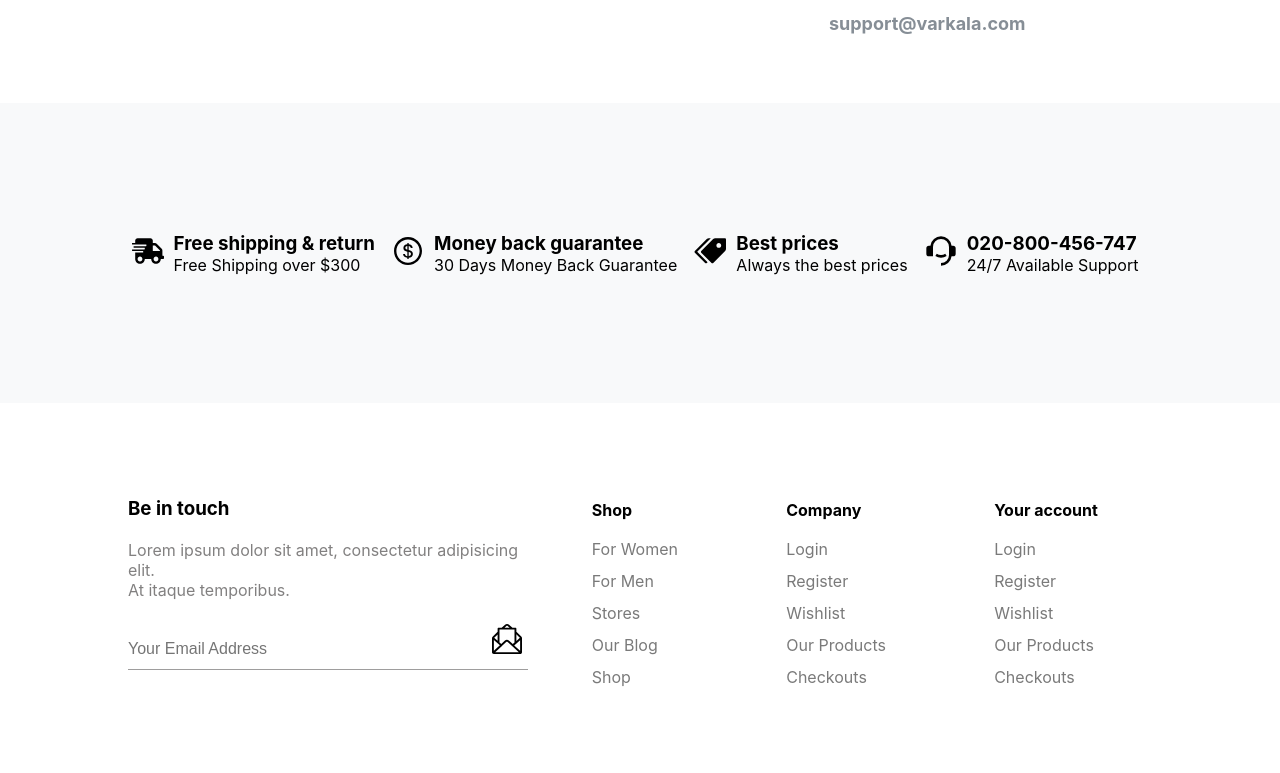
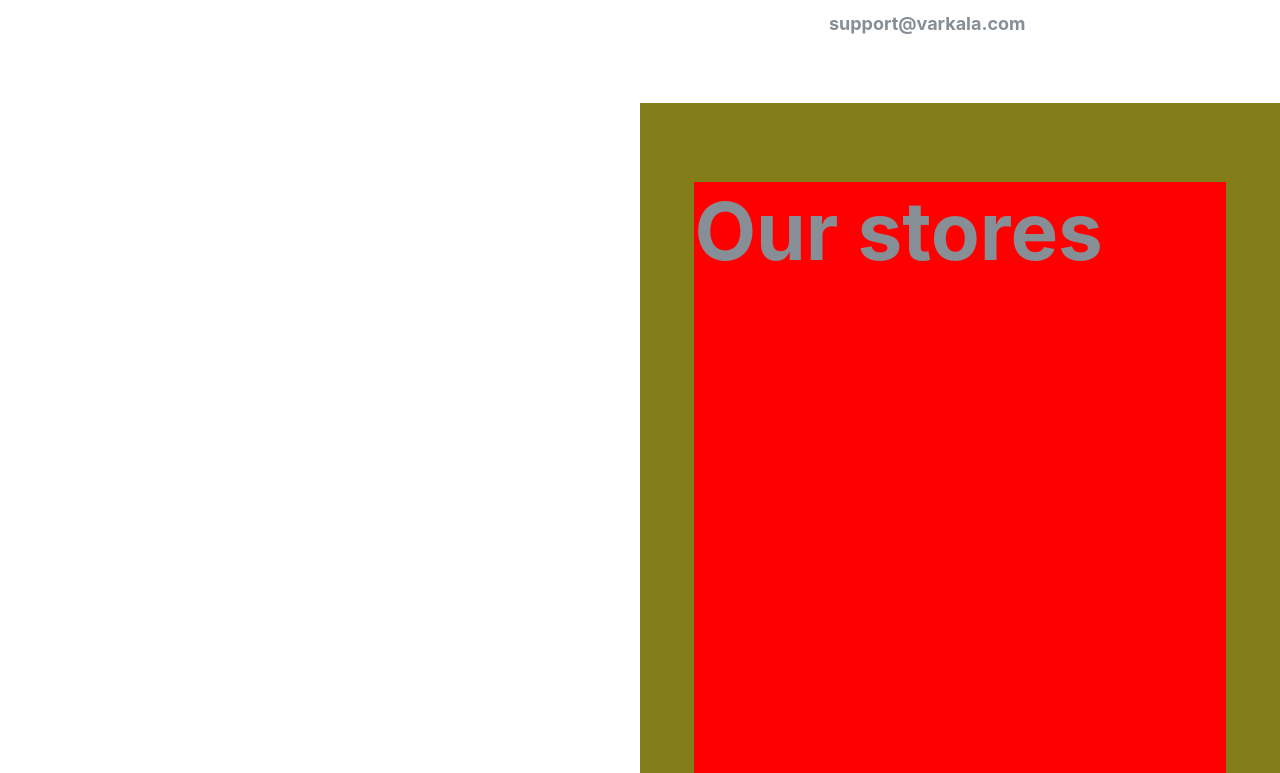
Before and after one commit to Kerimov056/Varkala, a React (Create React App) app: page /contact in a window 1280 px wide. Shown: the part 787-1560 px from the top of the page. Built offline with nearby package versions, Linux system fonts and the light colour scheme.

Commit message:
contact start

```diff
--- /dev/null
+++ b/src/components/Helpers/City.js
@@ -0,0 +1,8 @@
+export const city = [
+    {
+        "name": "New York",
+        "info": "13/25 New Avenue, New Heaven, 45Y 73J",
+        "location": "564546 54566 54",
+        "email": "email@email.com"
+    },
+]
--- a/src/components/contact/Contact.jsx
+++ b/src/components/contact/Contact.jsx
@@ -1,5 +1,6 @@
 import React from 'react'
 import './contact.scss'
+import {city} from '../Helpers/City'
 
 const Contact = () => {
     return (
@@ -37,6 +38,18 @@ const Contact = () => {
                     </div>
                 </div>
             </div>
+
+            <div className='contact_two'>
+                <div className='map'></div>
+                <div className='city'>
+                    <div>
+                        <p>Our stores</p>
+                        <div>
+
+                        </div>
+                    </div>
+                </div>
+            </div>
         </>
     )
 }
--- a/src/components/contact/contact.scss
+++ b/src/components/contact/contact.scss
@@ -43,6 +43,8 @@ p{
     color: #868e96;
 }
 
+
+//1ci hisse
 .contact{
     width: 100%;
     height: 340px;
@@ -82,3 +84,47 @@ p{
         }
     }
 }
+
+//2ci hisse
+
+.contact_two{
+    width: 100%;
+    height: 789px;
+    display: flex;
+
+    .map{
+        width: 50%;
+        height: 100%;
+    }
+
+    .city{
+        width: 50%;
+        height: 100%;
+        background-color: rgb(131, 126, 26);
+        display: flex;
+        justify-content: center;
+        align-items: center;
+
+        &>div{
+            width: 83%;
+            height: 80%;
+            background-color: red;
+
+            &>p{
+                font-size: 80px;
+                font-weight: 750;
+            }
+        }
+    }
+}
+
+
+
+
+
+
+//Dinamik City cart
+
+.cartt{
+
+}
```
Also changed, not shown: src/components/contact/Contactcart.js (added, +12 -0 lines).
